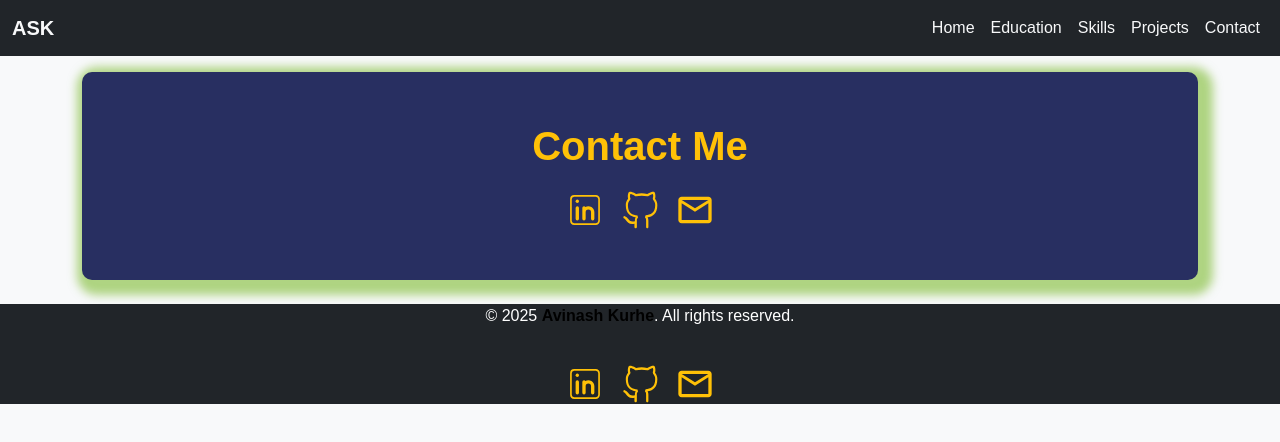
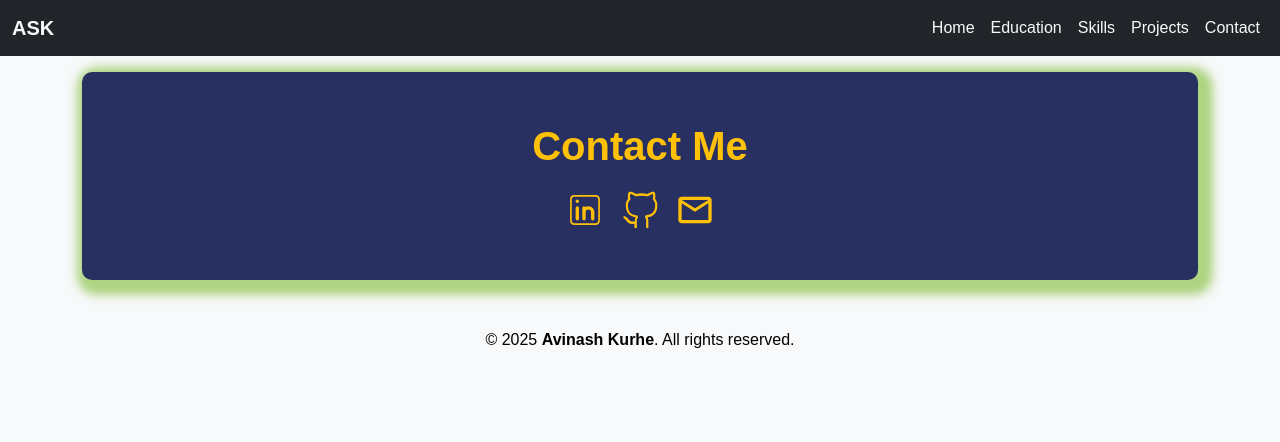
Before and after one commit to avinashkurhe/React_portfolio, a React (Create React App) app: page /contact in a window 1280 px wide. Shown: the top 442 px of the page. Built offline with nearby package versions, Linux system fonts and the light colour scheme.

Commit message:
Update Footer.js

```diff
--- a/src/componants/Footer.js
+++ b/src/componants/Footer.js
@@ -1,28 +1,9 @@
-import React from 'react';
-import { CiLinkedin } from "react-icons/ci";
-import { VscGithubAlt } from "react-icons/vsc";
-import { MdOutlineEmail } from "react-icons/md";
-
+import React from 'react'
 function Footer() {
   return (
-    <footer className="footer mt-4 bg-dark">
-      <div className="footer-content">
-        <p>&copy; {new Date().getFullYear()} <span className="highlight">Avinash Kurhe</span>. All rights reserved.</p>
-
-        {/* Social Icons */}
-        <div className="footer-icons">
-          <a href="https://www.linkedin.com/in/avinashkurhe2002" target="_blank" rel="noopener noreferrer">
-            <CiLinkedin className="footer-icon" />
-          </a>
-          <a href="https://github.com/avinashkurhe" target="_blank" rel="noopener noreferrer">
-            <VscGithubAlt className="footer-icon" />
-          </a>
-          <a href="mailto:kurheavinash2019@gmail.com" target="_blank" rel="noopener noreferrer">
-            <MdOutlineEmail className="footer-icon" />
-          </a>
-        </div>
+      <div className="footer-content mt-5">
+        <p id='foot'>&copy; {new Date().getFullYear()} <span className="highlight">Avinash Kurhe</span>. All rights reserved.</p>
       </div>
-    </footer>
   );
 }
 
```
